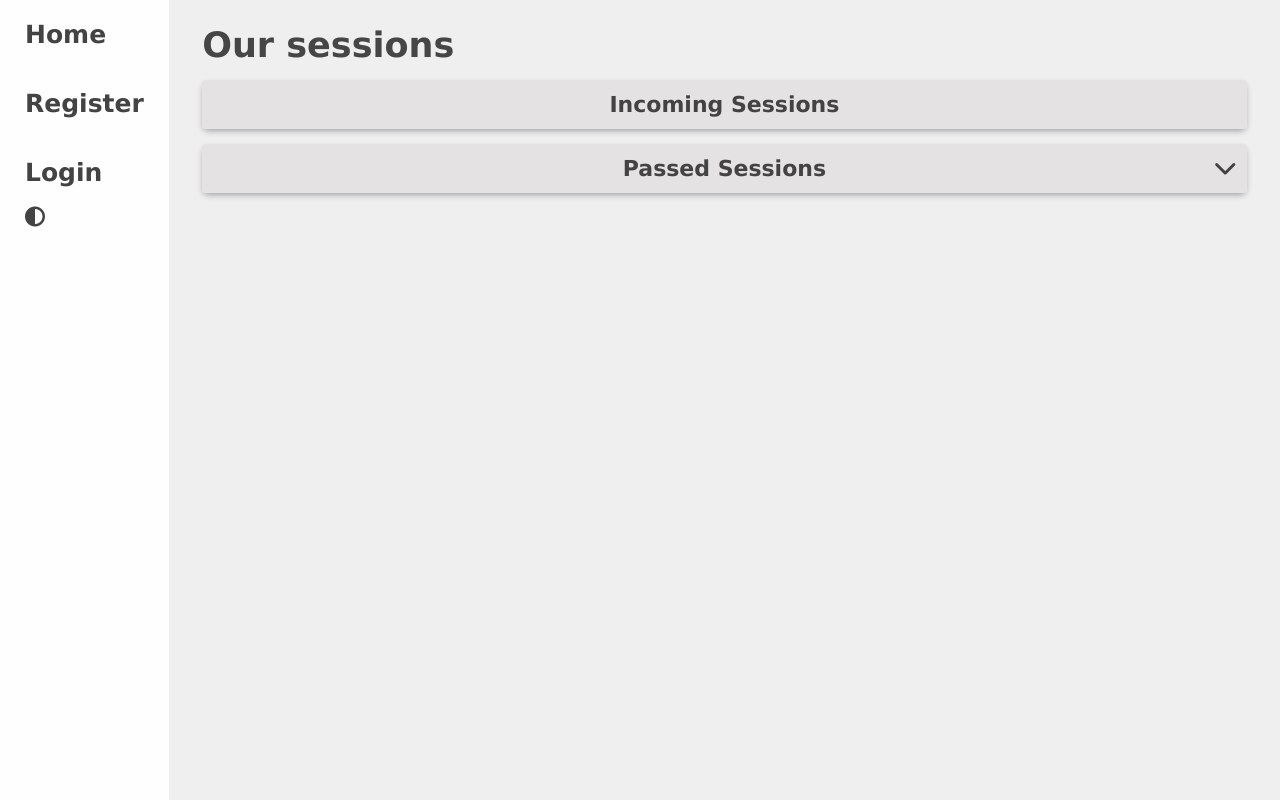
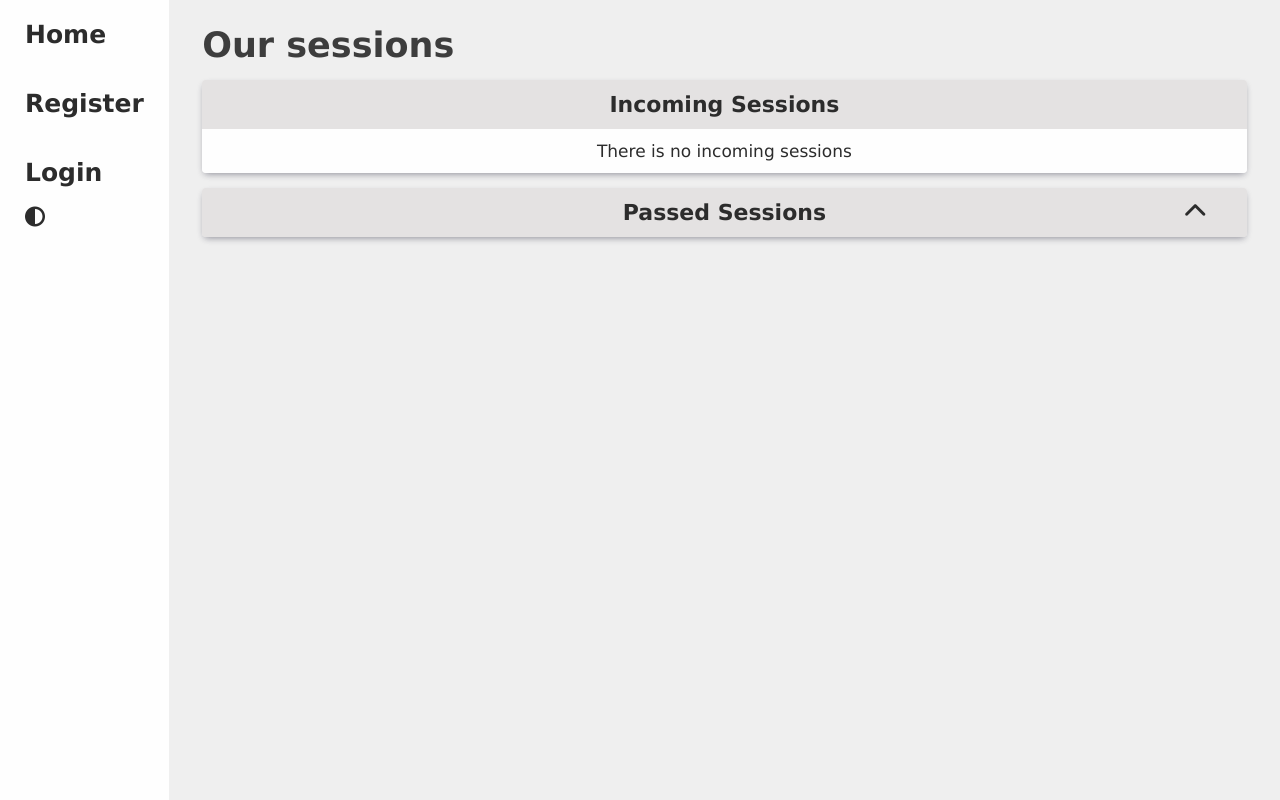
Before and after one commit to Molina-Q/SfSession, a Symfony app: template templates/session/index.html.twig in a window 1280 px wide. Run offline with Twig, Linux system fonts and the light colour scheme; the template is opened without the code that fills it, so the values that code supplies are empty; some libraries are stand-ins or nearby versions.

Commit message:
update drop-down menu for passed sessions

```diff
--- a/public/css/style.css
+++ b/public/css/style.css
@@ -32,7 +32,6 @@ body {
 
     font-family:'Lucida Sans', 'Lucida Sans Regular', 'Lucida Grande', 'Lucida Sans Unicode', Geneva, Verdana, sans-serif ;
 }
-
 
 main {
     flex: 5;
@@ -75,16 +74,17 @@ b {
 .light-mode {
     --primary-color: #e4e2e2;
 
-    --primary-color-text: #464646;
-    --secondary-color-text: #434343;
+    --primary-color-text: #3d3d3d;
+    --secondary-color-text: #2c2c2c;
 
-    --hover-color: #20a38b;
-    --active-color:#12574a;
+    --hover-color: #bbbbbb;
+    --active-color:#505050;
 
     --primary-background: #EFEFEF;
     --secondary-background: #FEFEFE;
 
     --shadow:rgba(50, 50, 93, 0.25) 0px 3px 7px -2px, rgba(0, 0, 0, 0.3) 0px 3px 7px -3px;
+    --shadow-hover:rgba(50, 50, 93, 0.25) 0px 13px 27px -5px, rgba(0, 0, 0, 0.3) 0px 8px 16px -8px;;
 }
 
 #switch-mode {
@@ -209,6 +209,8 @@ nav a:not(.nav-main) {
     display: flex;
     flex-direction: row;
     justify-content: space-around;
+    align-items: center;
+    flex-wrap: wrap;
 
     text-align: center;
 
@@ -285,6 +287,10 @@ nav a:not(.nav-main) {
     background-color: var(--primary-color);
 }
 
+.table-header:hover {
+    background-color: var(--primary-color);
+}
+
 .table-header > .table-item {
     font-size: var(--font-size-title);
     font-weight: var(--weight-bold);
@@ -329,7 +335,9 @@ nav a:not(.nav-main) {
 
     position: absolute;
     top: 25%;
-    right: 10px;
+    right: 40px;
+
+    cursor: pointer;
 }
 
 
@@ -555,13 +563,14 @@ div input[type=checkbox] {
     text-align: center;
     color: var(--primary-color-text);
     border-radius: 4px;
-    box-shadow: rgba(50, 50, 93, 0.25) 0px 3px 7px -2px, rgba(0, 0, 0, 0.3) 0px 3px 7px -3px;
+    box-shadow: var(--shadow);
 
     transition: 0.4s;
 }
 
 .home-formation-items:hover {
     transform: translateY(-5px);
+    box-shadow: var(--shadow-hover);
     transition: 0.4s;
 }
 
@@ -590,7 +599,19 @@ div input[type=checkbox] {
 #wrapper .home-formation-container .home-formation-items a:hover {
     background-color: var(--hover-color);
     color: var(--secondary-color-text);
+}
 
+/************************* indexSession ************************/
+/***************************************************************/
+#passed-sessions-head {
+    border-bottom-left-radius: 4px;
+    border-bottom-right-radius: 4px;
+}
+
+.passed-sessions-content {
+    display: none;
+
+    transform: translateY(0);
 }
 
 /************************* detailsSession ************************/
--- a/templates/session/details.html.twig
+++ b/templates/session/details.html.twig
@@ -6,7 +6,7 @@
 
 {% block body %}
 
-    <h2 class="secondary title">Details of the session</h2>
+    <h2 class="secondary-title">Details of the session</h2>
     <h1 class="primary-title">{{ session }}</h1>
 
     {# read and display all flash messages #}
--- a/templates/session/index.html.twig
+++ b/templates/session/index.html.twig
@@ -1,7 +1,7 @@
 {% extends 'base.html.twig' %}
 
-{% block title %}All of our incoming sessions{% endblock %}
-{% block metadesc %}Our sessions{% endblock %}
+{% block title %}Our sessions{% endblock %}
+{% block metadesc %}All of our passed and incoming sessions{% endblock %}
 {% block pageWrapper %}index-session{% endblock %}
 
 {% block body %}
@@ -22,21 +22,22 @@
     </div>
     {% endif %}
 
-
     <div class="table-list">
 
         <div class="table-row table-header">
             <p class="table-item">Incoming Sessions</p>
         </div>
 
+        <div class="table-row">
+        {% if sessions|length > 0 %}
+
             {% for session in sessions %}
-        <div class="table-row">
                 <a href="{{ path('details_session', {id: session.id}) }}" class="table-item ">
                     {{ session }}
                 </a>
 
                 <p class="table-item">{{ session.showDates }}</p>
-            <p class="table-item">{{ session.slotFree }} Slot left ({{ session.nbSlot }} total)</p>
+                <p class="table-item">{{ session.slotFree }} Slot ({{ session.nbSlot }} total)</p>
                 <p class="table-item">{{ session.Formation }}</p>
 
                 <a href="{{ path('update_session', {id: session.id}) }}">
@@ -46,8 +47,12 @@
                 <a href="{{ path('delete_session', {id: session.id}) }}" class="deleteIcon">
                     <i class="fa-solid fa-trash"></i>
                 </a>
+            {% endfor %}
+
+        {% else %}
+            <p class="table-item">There is no incoming sessions</p>
+        {% endif %}
         </div>
-        {% endfor %}
 
     </div>
 
@@ -56,7 +61,7 @@
         <div class="table-row table-header" id="passed-sessions-head">
             <p class="table-item">Passed Sessions</p>
 
-            <i class="fa-solid fa-chevron-down arrow"></i>
+            <i class="fa-solid fa-chevron-up arrow"></i>
         </div>
 
         {% for session in passed %}
@@ -70,10 +75,12 @@
             {% if session.slotFree == 0 %}
                 <p class="table-item"><b>Full</b></p>
             {% else %}
-                <p class="table-item">{{ session.slotFree }} Slot left ({{ session.nbSlot }} total)</p>
+                <p class="table-item">{{ session.slotFree }} Slot ({{ session.nbSlot }} total)</p>
             {% endif %}
 
-            <p class="table-item">{{ session.Formation }}</p>
+            <a href="{{ path('list_session', {id: session.formation.id}) }}" class="table-item">
+                {{ session.Formation }}
+            </a>
 
             <a href="{{ path('update_session', {id: session.id}) }}">
                 <i class="fa-solid fa-pen-to-square"></i>
```
Lines whose indentation alone changed are shown as unchanged.
